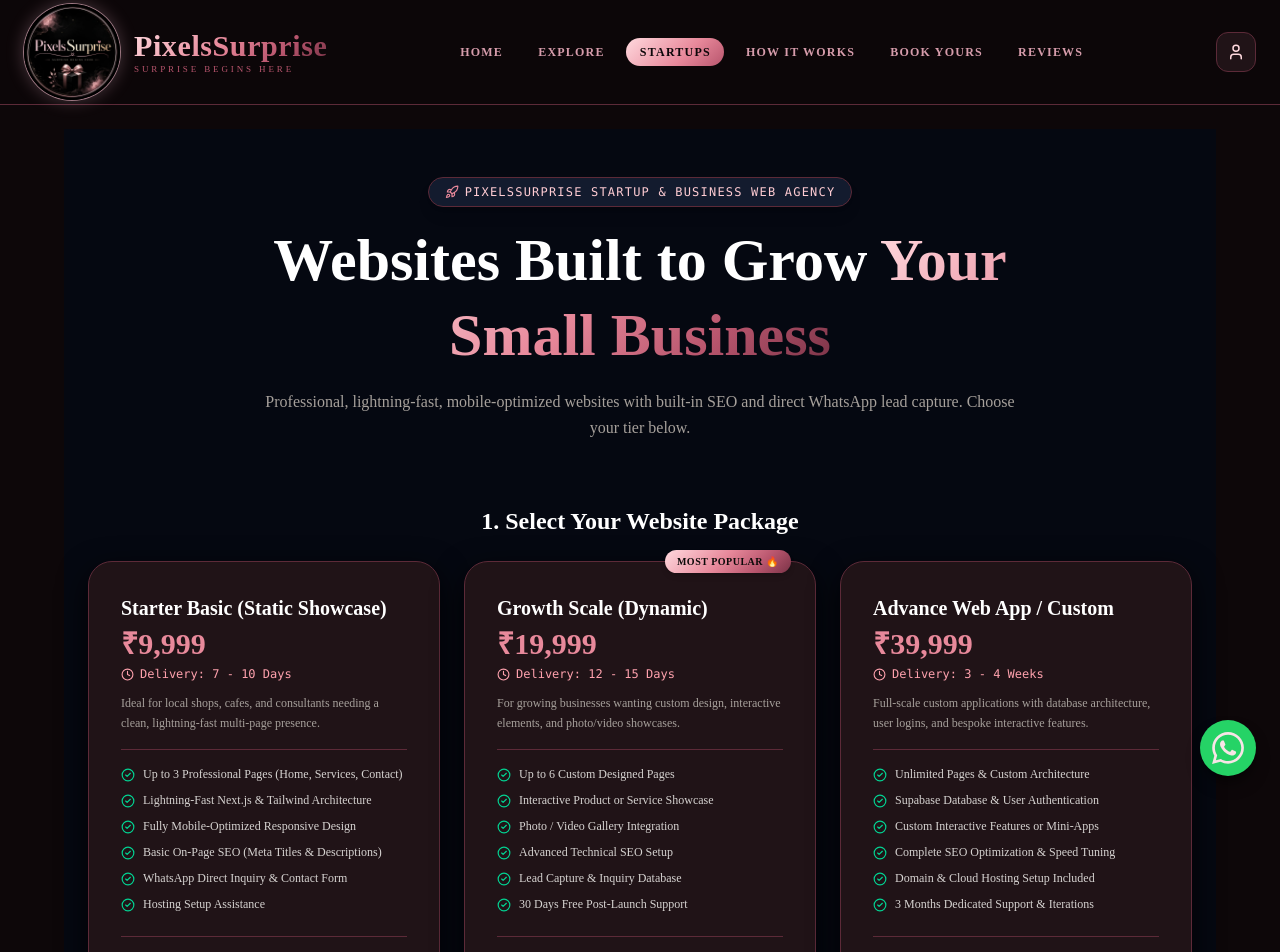
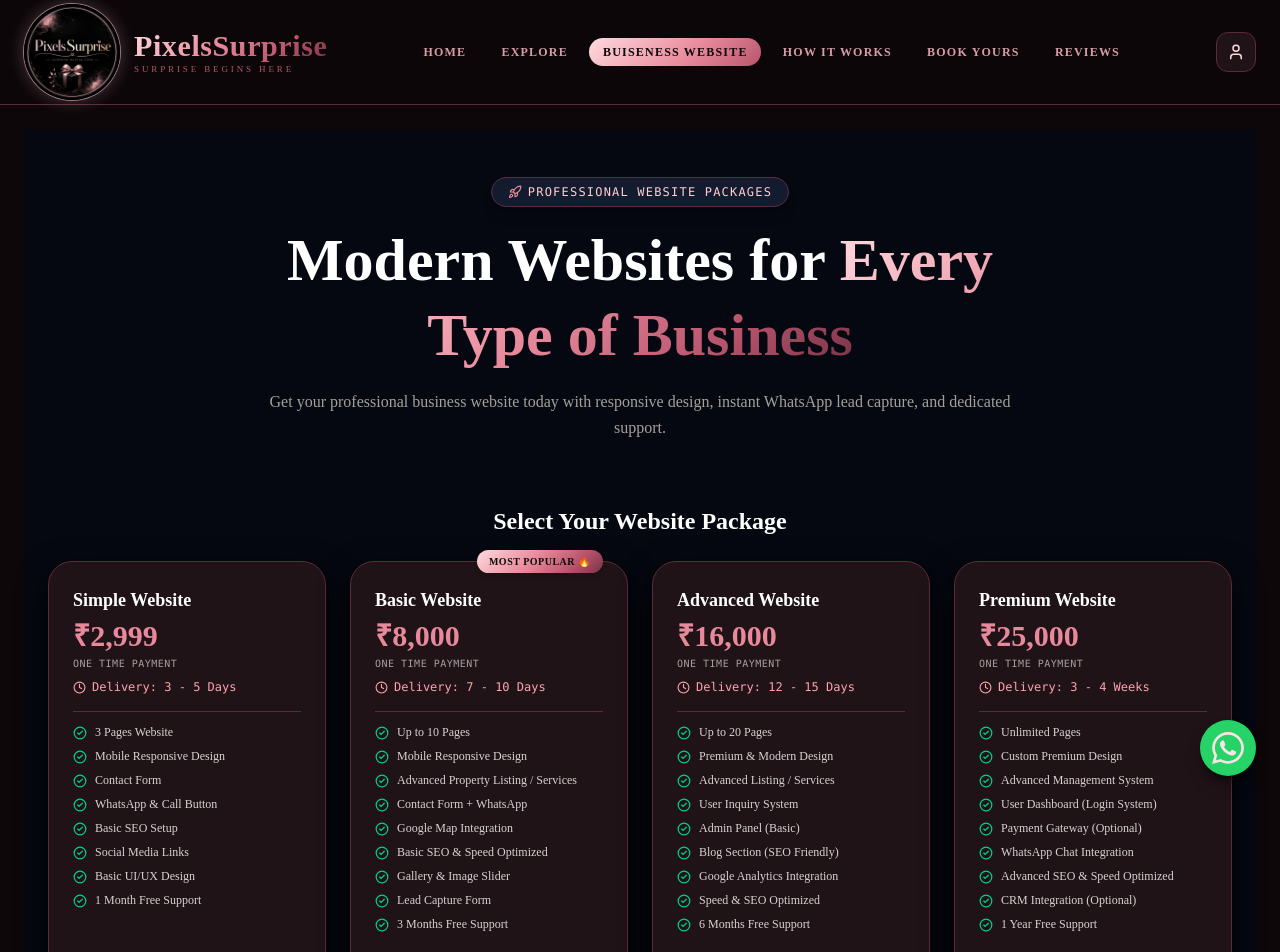
Before and after one commit to pixelssurprise/pixelssurprise, a Next.js app: page /startup in a window 1280 px wide. Shown: the top 952 px of the page. Built offline with nearby package versions, Linux system fonts and the light colour scheme; no server answers.

Commit message:
Initial commit for birthday8 template

```diff
--- a/app/startup/page.tsx
+++ b/app/startup/page.tsx
@@ -3,17 +3,17 @@
 import { useState } from "react";
 import { useRouter } from "next/navigation";
 import { supabase } from "@/lib/supabaseClient";
-import { Rocket, CheckCircle2, ArrowRight, Building2, Clock } from "lucide-react";
+import { Rocket, CheckCircle2, Building2, Clock } from "lucide-react";
 
 export default function StartupGrowthPage() {
   const router = useRouter();
   const [loading, setLoading] = useState(false);
 
-  // Realistic & Competitive Pricing Tiers
+  // Default selected plan matching the 4-tier agency package
   const [selectedPlan, setSelectedPlan] = useState<{ name: string; price: number; timeline: string }>({
-    name: "Growth Scale Plan (Dynamic)",
-    price: 19999,
-    timeline: "12 - 15 Days",
+    name: "Basic Website",
+    price: 8000,
+    timeline: "7 - 10 Days",
   });
 
   const [formData, setFormData] = useState({
@@ -21,58 +21,80 @@
     founderName: "",
     phone: "",
     email: "",
-    businessCategory: "SaaS / Tech Startup",
+    businessCategory: "Small Business & Beginners",
     businessAddress: "",
     city: "",
-    estimatedPages: "3 to 5 Pages",
-    domainNeeded: "Yes (Needs new domain assistance)",
-    coreOfferings: "",
     driveLink: "",
     specialRequirements: "",
   });
 
   const plans = [
     {
-      name: "Starter Basic (Static Showcase)",
-      price: 9999,
-      timeline: "7 - 10 Days",
-      desc: "Ideal for local shops, cafes, and consultants needing a clean, lightning-fast multi-page presence.",
+      name: "Simple Website",
+      price: 2999,
+      timeline: "3 - 5 Days",
+      bestFor: "Small Business & Beginners",
       features: [
-        "Up to 3 Professional Pages (Home, Services, Contact)",
-        "Lightning-Fast Next.js & Tailwind Architecture",
-        "Fully Mobile-Optimized Responsive Design",
-        "Basic On-Page SEO (Meta Titles & Descriptions)",
-        "WhatsApp Direct Inquiry & Contact Form",
-        "Hosting Setup Assistance",
+        "3 Pages Website",
+        "Mobile Responsive Design",
+        "Contact Form",
+        "WhatsApp & Call Button",
+        "Basic SEO Setup",
+        "Social Media Links",
+        "Basic UI/UX Design",
+        "1 Month Free Support",
       ],
     },
     {
-      name: "Growth Scale (Dynamic)",
-      price: 19999,
+      name: "Basic Website",
+      price: 8000,
       popular: true,
-      timeline: "12 - 15 Days",
-      desc: "For growing businesses wanting custom design, interactive elements, and photo/video showcases.",
+      timeline: "7 - 10 Days",
+      bestFor: "Growing Businesses",
       features: [
-        "Up to 6 Custom Designed Pages",
-        "Interactive Product or Service Showcase",
-        "Photo / Video Gallery Integration",
-        "Advanced Technical SEO Setup",
-        "Lead Capture & Inquiry Database",
-        "30 Days Free Post-Launch Support",
+        "Up to 10 Pages",
+        "Mobile Responsive Design",
+        "Advanced Property Listing / Services",
+        "Contact Form + WhatsApp",
+        "Google Map Integration",
+        "Basic SEO & Speed Optimized",
+        "Gallery & Image Slider",
+        "Lead Capture Form",
+        "3 Months Free Support",
       ],
     },
     {
-      name: "Advance Web App / Custom",
-      price: 39999,
+      name: "Advanced Website",
+      price: 16000,
+      timeline: "12 - 15 Days",
+      bestFor: "Serious Business & Lead Generation",
+      features: [
+        "Up to 20 Pages",
+        "Premium & Modern Design",
+        "Advanced Listing / Services",
+        "User Inquiry System",
+        "Admin Panel (Basic)",
+        "Blog Section (SEO Friendly)",
+        "Google Analytics Integration",
+        "Speed & SEO Optimized",
+        "6 Months Free Support",
+      ],
+    },
+    {
+      name: "Premium Website",
+      price: 25000,
       timeline: "3 - 4 Weeks",
-      desc: "Full-scale custom applications with database architecture, user logins, and bespoke interactive features.",
+      bestFor: "Companies & Large Business",
       features: [
-        "Unlimited Pages & Custom Architecture",
-        "Supabase Database & User Authentication",
-        "Custom Interactive Features or Mini-Apps",
-        "Complete SEO Optimization & Speed Tuning",
-        "Domain & Cloud Hosting Setup Included",
-        "3 Months Dedicated Support & Iterations",
+        "Unlimited Pages",
+        "Custom Premium Design",
+        "Advanced Management System",
+        "User Dashboard (Login System)",
+        "Payment Gateway (Optional)",
+        "WhatsApp Chat Integration",
+        "Advanced SEO & Speed Optimized",
+        "CRM Integration (Optional)",
+        "1 Year Free Support",
       ],
     },
   ];
@@ -101,9 +123,6 @@
           business_name: formData.businessName,
           category: formData.businessCategory,
           address: `${formData.businessAddress}, ${formData.city}`,
-          estimated_pages: formData.estimatedPages,
-          domain_assistance: formData.domainNeeded,
-          core_offerings: formData.coreOfferings,
           drive_link: formData.driveLink,
           special_requirements: formData.specialRequirements,
         },
@@ -121,29 +140,30 @@
   };
 
   return (
-    <div className="min-h-screen bg-[#050811] text-[#fcebed] px-4 sm:px-6 py-12 max-w-6xl mx-auto space-y-16">
+    <div className="min-h-screen bg-[#050811] text-[#fcebed] px-4 sm:px-6 py-12 max-w-7xl mx-auto space-y-16">
 
+      {/* Hero Header */}
       <div className="text-center space-y-4 max-w-3xl mx-auto">
         <div className="inline-flex items-center gap-1.5 px-4 py-1.5 rounded-full bg-[#131b2e] border border-[#3b5078] text-rose-200 text-xs font-mono uppercase tracking-widest mx-auto shadow-lg">
-          <Rocket size={14} className="text-brand-gold" /> PixelsSurprise Startup & Business Web Agency
+          <Rocket size={14} className="text-brand-gold" /> Professional Website Packages
         </div>
         <h1 className="font-serif text-3xl sm:text-6xl font-bold text-white leading-tight">
-          Websites Built to Grow <span className="text-transparent bg-clip-text bg-rose-gradient">Your Small Business</span>
+          Modern Websites for <span className="text-transparent bg-clip-text bg-rose-gradient">Every Type of Business</span>
         </h1>
         <p className="text-sm sm:text-base text-stone-400 leading-relaxed">
-          Professional, lightning-fast, mobile-optimized websites with built-in SEO and direct WhatsApp lead capture. Choose your tier below.
+          Get your professional business website today with responsive design, instant WhatsApp lead capture, and dedicated support.
         </p>
       </div>
 
-      {/* Pricing Tiers */}
+      {/* 4 Professional Pricing Tiers */}
       <div className="space-y-6">
-        <h2 className="font-serif text-2xl font-bold text-white text-center">1. Select Your Website Package</h2>
-        <div className="grid grid-cols-1 md:grid-cols-3 gap-6">
+        <h2 className="font-serif text-2xl font-bold text-white text-center">Select Your Website Package</h2>
+        <div className="grid grid-cols-1 md:grid-cols-2 lg:grid-cols-4 gap-6">
           {plans.map((plan) => (
             <div
               key={plan.name}
               onClick={() => setSelectedPlan({ name: plan.name, price: plan.price, timeline: plan.timeline })}
-              className={`bg-brand-card border rounded-3xl p-6 sm:p-8 flex flex-col justify-between cursor-pointer transition shadow-xl relative ${
+              className={`bg-brand-card border rounded-3xl p-6 flex flex-col justify-between cursor-pointer transition shadow-xl relative ${
                 selectedPlan.name === plan.name ? "border-rose-400 ring-2 ring-rose-500/30 bg-[#140b15]" : "border-brand-border hover:border-stone-500"
               }`}
             >
@@ -154,14 +174,15 @@
               )}
               <div className="space-y-4">
                 <div>
-                  <h3 className="font-serif text-xl font-bold text-white">{plan.name}</h3>
+                  <h3 className="font-serif text-lg font-bold text-white">{plan.name}</h3>
                   <div className="text-3xl font-bold text-brand-gold font-serif mt-1">₹{plan.price.toLocaleString("en-IN")}</div>
-                  <div className="flex items-center gap-1.5 text-xs text-rose-300 font-mono mt-1">
+                  <div className="text-[10px] uppercase tracking-wider text-stone-400 font-mono mt-0.5">One Time Payment</div>
+                  <div className="flex items-center gap-1.5 text-xs text-rose-300 font-mono mt-2">
                     <Clock size={13} /> Delivery: {plan.timeline}
                   </div>
-                  <p className="text-xs text-stone-400 mt-3 leading-relaxed">{plan.desc}</p>
                 </div>
-                <div className="space-y-2.5 pt-4 border-t border-brand-border text-xs">
+
+                <div className="space-y-2 pt-3 border-t border-brand-border text-xs">
                   {plan.features.map((feat, idx) => (
                     <div key={idx} className="flex items-start gap-2 text-stone-300">
                       <CheckCircle2 size={14} className="text-emerald-400 shrink-0 mt-0.5" />
@@ -170,7 +191,9 @@
                   ))}
                 </div>
               </div>
-              <div className="mt-6 pt-4 border-t border-brand-border text-center">
+
+              <div className="mt-6 pt-4 border-t border-brand-border space-y-3 text-center">
+                <span className="text-[10px] uppercase font-mono text-stone-400 block">Best For: <strong className="text-white">{plan.bestFor}</strong></span>
                 <span className={`text-xs font-bold uppercase tracking-wider ${selectedPlan.name === plan.name ? "text-rose-300" : "text-stone-500"}`}>
                   {selectedPlan.name === plan.name ? "✓ Selected Package" : "Click to Select"}
                 </span>
@@ -180,11 +203,11 @@
         </div>
       </div>
 
-      {/* Intake Form */}
+      {/* Business Intake Form */}
       <form onSubmit={handleSubmit} className="bg-brand-card border border-brand-border rounded-3xl p-6 sm:p-10 shadow-2xl space-y-8">
         <div className="border-b border-brand-border pb-4">
           <h2 className="font-serif text-2xl font-bold text-white flex items-center gap-2">
-            <Building2 className="text-brand-gold" size={24} /> 2. Business Details & Requirements
+            <Building2 className="text-brand-gold" size={24} /> Business Details & Requirements
           </h2>
           <p className="text-xs text-stone-400 mt-1">Fill in your business info so we can initiate your website development.</p>
         </div>
@@ -273,7 +296,7 @@
           </div>
         </div>
 
-        {/* Pricing & Clean Submission Summary */}
+        {/* Pricing & Submission Summary */}
         <div className="pt-6 border-t border-brand-border flex flex-col sm:flex-row items-center justify-between gap-6">
           <div>
             <span className="text-xs uppercase tracking-widest text-stone-400 font-semibold font-mono block">Selected: {selectedPlan.name}</span>
--- a/components/Navbar.tsx
+++ b/components/Navbar.tsx
@@ -80,7 +80,7 @@
             <>
               <Link href="/" className={`nav-link ${isActive("/") ? "active" : ""}`}>HOME</Link>
               <Link href="/explore" className={`nav-link ${isActive("/explore") ? "active" : ""}`}>EXPLORE</Link>
-              <Link href="/startup" className={`nav-link ${isActive("/startup") ? "active" : ""}`}>STARTUPS</Link>
+              <Link href="/startup" className={`nav-link ${isActive("/startup") ? "active" : ""}`}>Buiseness Website</Link>
               <Link href="/how-it-works" className={`nav-link ${isActive("/how-it-works") ? "active" : ""}`}>HOW IT WORKS</Link>
               <Link href="/book" className={`nav-link ${isActive("/book") ? "active" : ""}`}>BOOK YOURS</Link>
               <Link href="/feedback" className={`nav-link ${isActive("/feedback") ? "active" : ""}`}>REVIEWS</Link>
```
